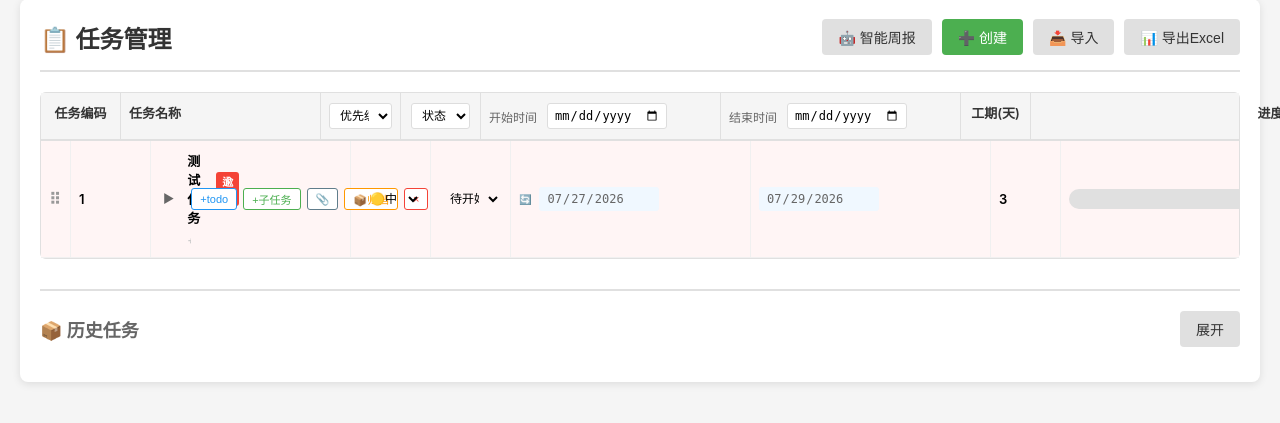
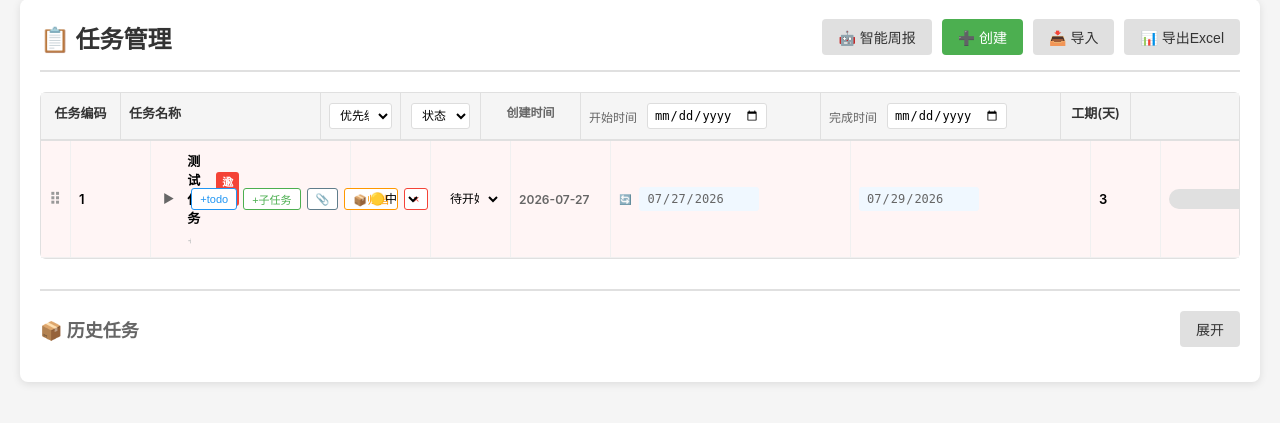
Before and after one commit to nanjiyueguang/mytodolist, a Flask app: page / in a window 1280 px wide; the page is wider, and only the part inside the window is pictured. Shown: the part 21-444 px from the top of that part. Run offline with Flask 3, Linux system fonts and the light colour scheme; data comes from the database, SQL or seed files in the repository; both versions use the stored data as it was before the commit; data that the repository does not hold is empty.

Commit message:
feat: 任务列表增加创建时间列，自动赋值创建当天；结束时间更名为完成时间
- Todo.created_at 默认值改用本地时间（原UTC导致凌晨创建显示为前一天）
- migrate_db.py v4: 存量created_at时区修正(+8h)，schema_migrations表保证幂等
- 表头/弹窗/导入导出模板统一改名：结束时间→完成时间（导入兼容旧模板）
- todo.db 移出git追踪，防止部署覆盖生产数据

```diff
--- a/app.py
+++ b/app.py
@@ -484,7 +484,7 @@ def download_template():
     ws.title = "导入模板"
 
     # 表头
-    headers = ['任务编号*', '标题*', '描述', '优先级', '状态', '开始日期', '结束日期', '父任务编号']
+    headers = ['任务编号*', '标题*', '描述', '优先级', '状态', '开始日期', '完成日期', '父任务编号']
     header_fill = PatternFill(start_color="4472C4", end_color="4472C4", fill_type="solid")
     header_font = Font(bold=True, color="FFFFFF")
 
@@ -520,7 +520,7 @@ def download_template():
         ['优先级', '否', '高/中/低，默认为"中"'],
         ['状态', '否', '待开始/进行中/暂挂/已完成/已取消，默认为"待开始"'],
         ['开始日期', '否', '格式：YYYY-MM-DD'],
-        ['结束日期', '否', '格式：YYYY-MM-DD'],
+        ['完成日期', '否', '格式：YYYY-MM-DD'],
         ['父任务编号', '否', '填写父任务的编号，如：1'],
         ['', '', '进度由系统根据步骤自动计算，无需填写'],
     ]
@@ -580,7 +580,8 @@ def import_todos():
             '优先级': 'priority',
             '状态': 'status',
             '开始日期': 'start_date',
-            '结束日期': 'end_date',
+            '完成日期': 'end_date',
+            '结束日期': 'end_date',  # 兼容旧模板
             '父任务编号': 'parent_task_no'
         }
 
@@ -772,7 +773,7 @@ def export_todos():
     header_fill = PatternFill(start_color="4472C4", end_color="4472C4", fill_type="solid")
     header_font = Font(bold=True, color="FFFFFF")
 
-    headers = ['任务编号', '标题', '描述', '优先级', '当前状态', '进度(%)', '开始日期', '结束日期', '步骤(完成/总数)', '父任务编号', '创建时间', '更新时间']
+    headers = ['任务编号', '标题', '描述', '优先级', '当前状态', '进度(%)', '开始日期', '完成日期', '步骤(完成/总数)', '父任务编号', '创建时间', '更新时间']
     for col, header in enumerate(headers, 1):
         cell = ws.cell(row=1, column=col, value=header)
         cell.fill = header_fill
--- a/models.py
+++ b/models.py
@@ -27,7 +27,7 @@ class Todo(db.Model):
     # 排序字段
     sort_order = db.Column(db.Integer, default=0, index=True)
 
-    created_at = db.Column(db.DateTime, default=datetime.utcnow)
+    created_at = db.Column(db.DateTime, default=datetime.now)  # 创建时间，自动赋值为创建当天（本地时间）
     updated_at = db.Column(db.DateTime, default=datetime.utcnow, onupdate=datetime.utcnow)
 
     # 关联
--- a/static/css/style.css
+++ b/static/css/style.css
@@ -305,6 +305,17 @@ header h1 {
     width: 80px;
     min-width: 80px;
     text-align: center;
+}
+
+.col-created-at {
+    width: 100px;
+    min-width: 100px;
+    text-align: center;
+    font-size: 12px;
+    color: #666;
+    white-space: nowrap;
+    overflow: hidden;
+    text-overflow: ellipsis;
 }
 
 .col-date {
--- a/static/js/app.js
+++ b/static/js/app.js
@@ -335,6 +335,7 @@ function renderTaskTable() {
                         <option value="已取消" ${task.status==='已取消'?'selected':''}>已取消</option>
                     </select>
                 </div>
+                <div class="col-created-at" title="创建时间：${task.created_at || ''}">${task.created_at ? task.created_at.substring(0, 10) : ''}</div>
                 <div class="col-date">
                     ${task.is_auto_date ? `<span class="auto-date-marker" title="自动根据子任务计算">🔄</span>` : ''}
                     <input type="date" class="row-date-input ${task.is_auto_date ? 'auto-date' : ''}" data-task-id="${task.id}" data-field="start_date" data-action="edit-date" value="${task.start_date || ''}" ${task.is_auto_date ? 'readonly' : ''}>
--- a/templates/index.html
+++ b/templates/index.html
@@ -81,7 +81,7 @@
                             <input type="date" id="todo-start-date" class="modal-input" lang="en">
                         </div>
                         <div class="modal-form-group">
-                            <label>结束日期</label>
+                            <label>完成日期</label>
                             <input type="date" id="todo-end-date" class="modal-input" lang="en">
                         </div>
                     </div>
@@ -120,12 +120,13 @@
                         </div>
                     </div>
                 </div>
+                <div class="col-created-at">创建时间</div>
                 <div class="col-date">
                     <label class="filter-label">开始时间</label>
                     <input type="date" id="filter-start-date" class="filter-date" lang="en">
                 </div>
                 <div class="col-date">
-                    <label class="filter-label">结束时间</label>
+                    <label class="filter-label">完成时间</label>
                     <input type="date" id="filter-end-date" class="filter-date" lang="en">
                 </div>
                 <div class="col-duration">工期(天)</div>
```
Also changed, not shown: migrate_db.py (+10 -0 lines), todo.db (deleted).
